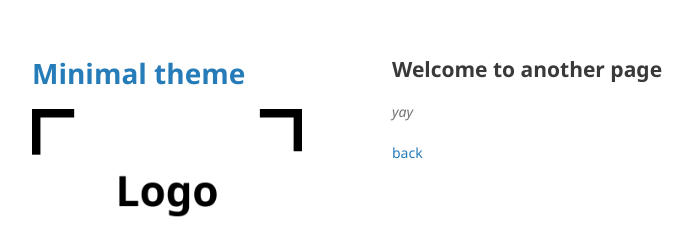
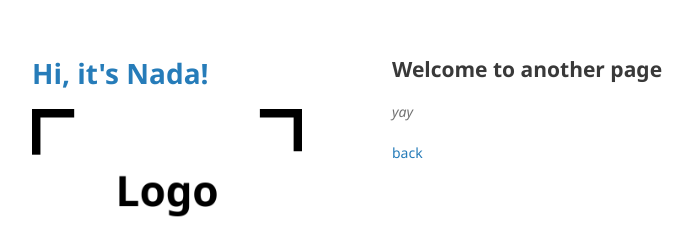
Before and after one commit to nadaelbou/nadaelbou.github.io, a Jekyll site: the page built from another-page.md, in a window 1280 px wide. Shown: the top 233 px of the page, without its empty margins (178-871 px from the left). Built offline with Jekyll 4.4.1, drawn with Linux system fonts in a browser that asks for light colours; our own code applies the rules of GitHub Pages for plain Markdown files.

Commit message:
Update _config.yml

```diff
--- a/_config.yml
+++ b/_config.yml
@@ -1,4 +1,4 @@
-title: Minimal theme
+title: Hi, it's Nada!
 logo: /assets/img/logo.png
 description: Minimal is a theme for GitHub Pages.
 show_downloads: true
```
